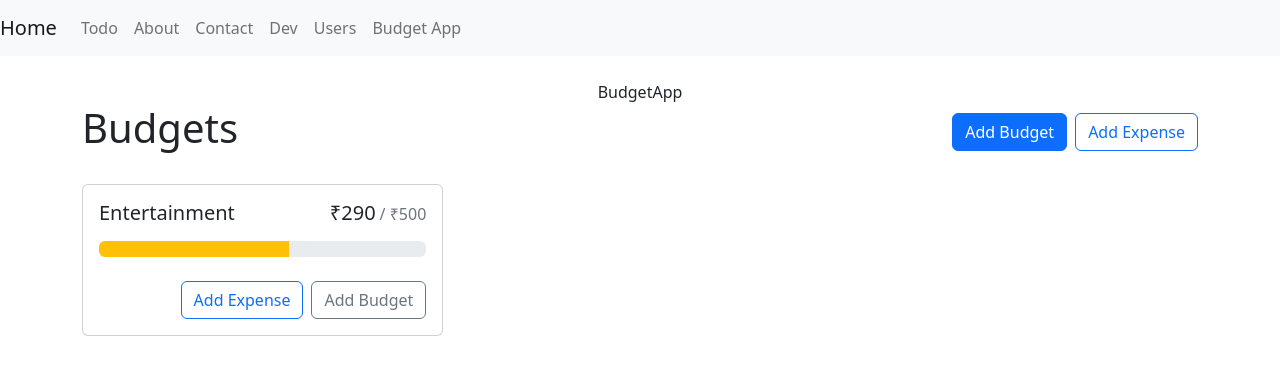
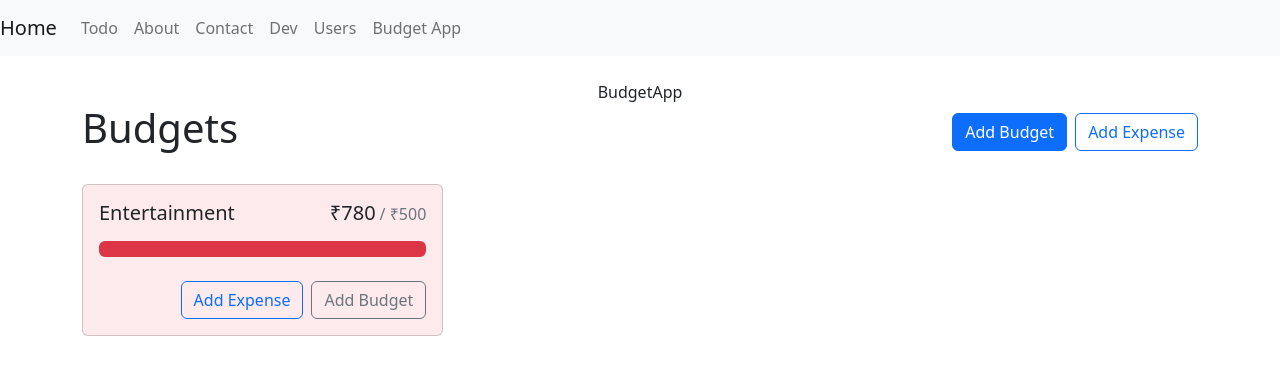
Before and after one commit to hrishikeshps/react-todo, a React (Create React App) app: page /budget-app in a window 1280 px wide. Shown: the top 374 px of the page. Built offline with nearby package versions, Linux system fonts and the light colour scheme.

Commit message:
changes to bg

```diff
--- a/src/components/BudgetCard.js
+++ b/src/components/BudgetCard.js
@@ -2,9 +2,17 @@ import React from 'react'
 import { Card, ProgressBar, Stack, Button } from "react-bootstrap";
 import { currencyFormatter } from '../utils';
 
-function BudgetCard({ name, amount, max }) {
+function BudgetCard({ name, amount, max, gray }) {
+    const classNames = [];
+    if(amount > max){
+        classNames.push("bg-danger", "bg-opacity-10")
+    }
+    else if(gray) {
+        classNames.push("bg-light")
+    }
+
     return (
-        <Card>
+        <Card className={classNames.join(" ")}>
             <Card.Body>
                 <Card.Title className="d-flex justify-content-between align-items-baseline fw-normal mb-3">
                     <div className='me-2'>{name}</div>
--- a/src/pages/BudgetApp.js
+++ b/src/pages/BudgetApp.js
@@ -18,7 +18,7 @@ function BudgetApp() {
                     gap: "1rem",
                     alignItems: "flex-start"
                 }}>
-                <BudgetCard name="Entertainment" amount={290} max={500} ></BudgetCard>
+                <BudgetCard name="Entertainment" amount={780} max={500} gray ></BudgetCard>
             </div>
         </Container>
     )
```
